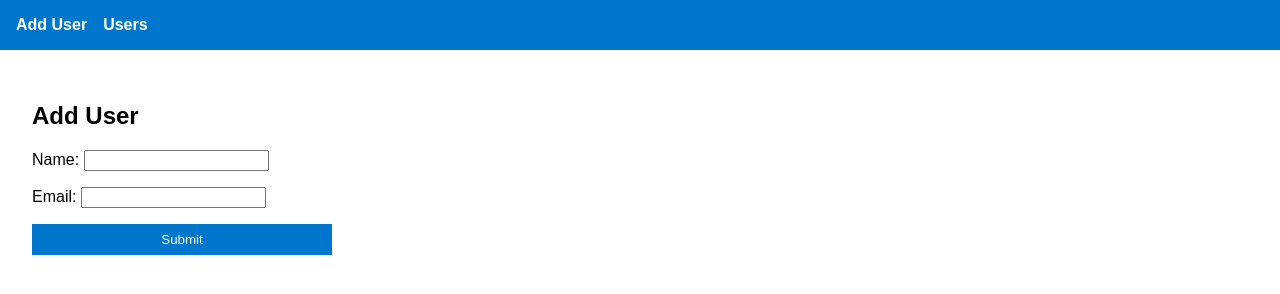
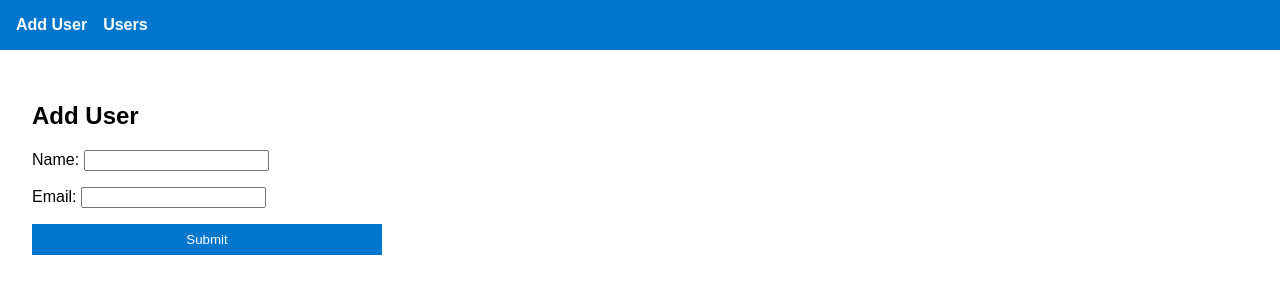
Before and after one commit to nithinkthomas51/CA1_Network, a plain HTML site: page src/client/index.html in a window 1280 px wide. Both pictures are taken after a click on the link "Add User". Drawn offline with Linux system fonts and the light colour scheme.

Commit message:
Added a small change to check whether Poll SCM works or not

```diff
--- a/src/client/style.css
+++ b/src/client/style.css
@@ -37,7 +37,7 @@ main {
 form {
   display: flex;
   flex-direction: column;
-  max-width: 300px;
+  max-width: 350px;
 }
 
 form label {
```
